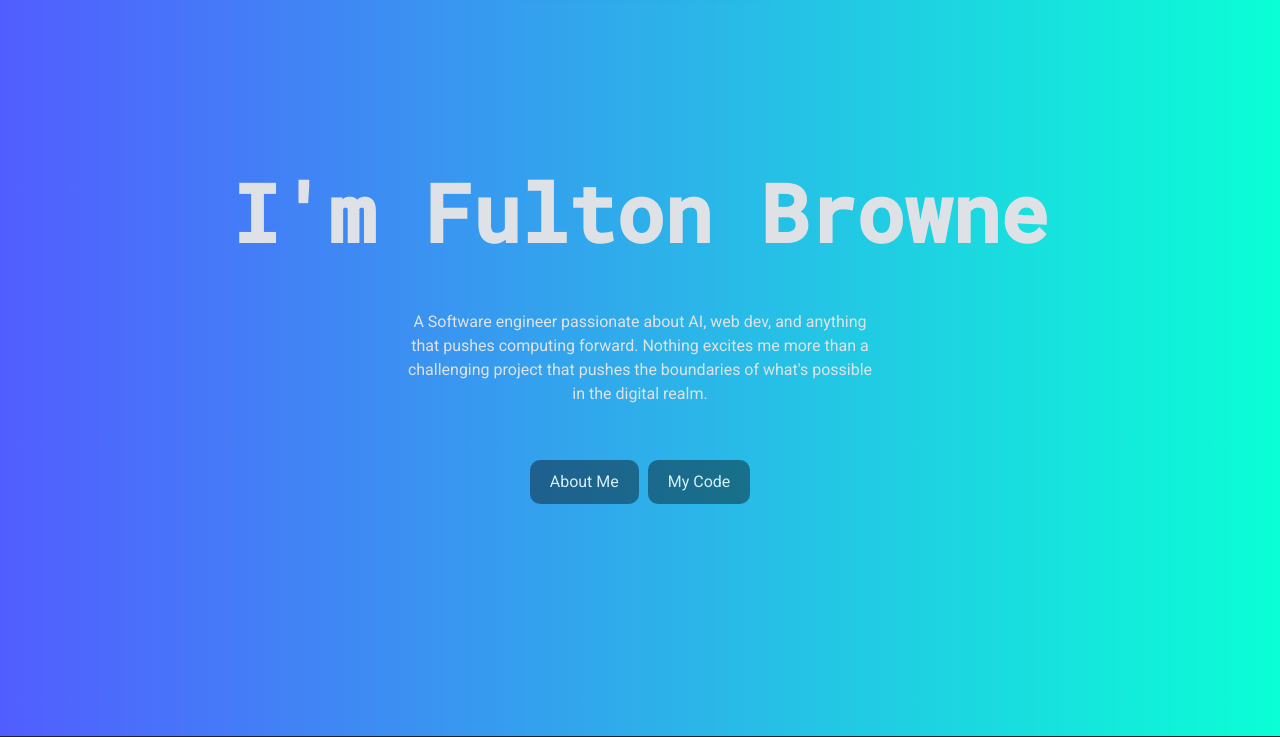
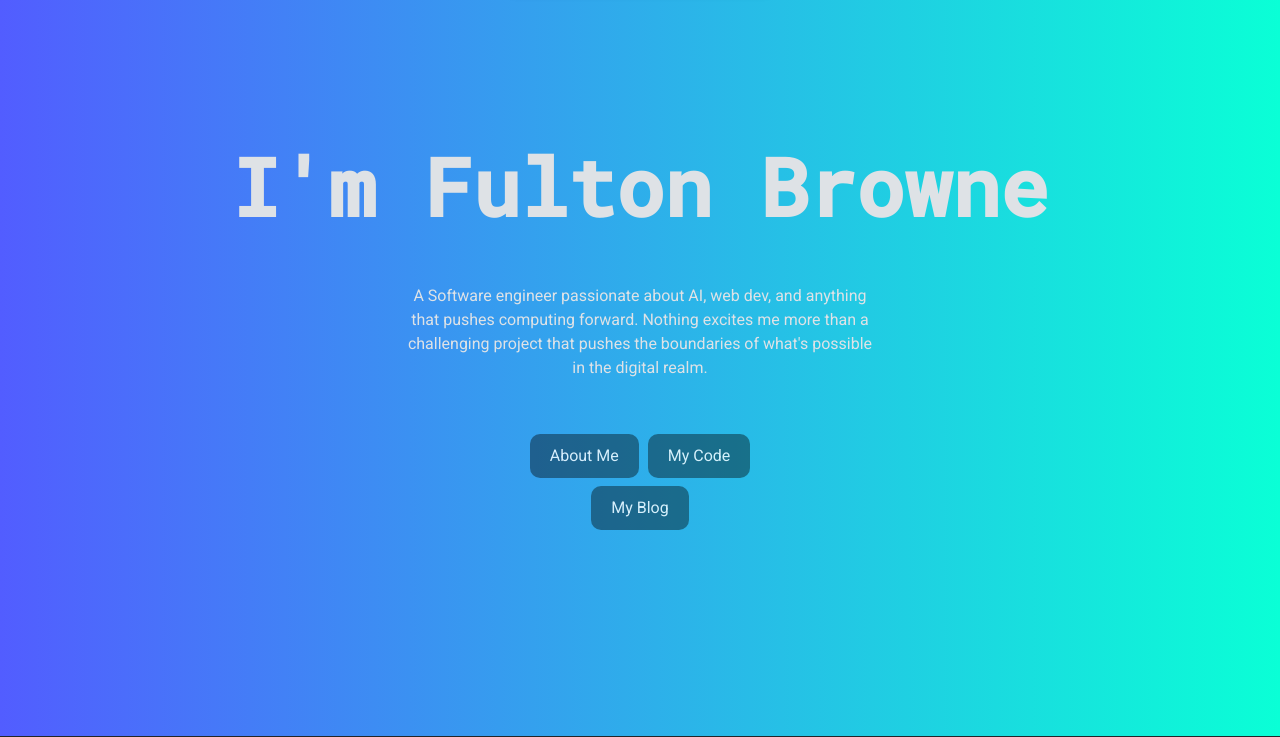
Before and after one commit to FultonBrowne/personalhome, a Django app: page / in a window 1280 px wide. Shown: the part 64-801 px from the top of the page. Run offline with Django 4.2, Linux system fonts and the light colour scheme; some libraries are stand-ins or nearby versions.

Commit message:
Added my cute little blog

```diff
--- a/templates/index.html
+++ b/templates/index.html
@@ -23,6 +23,7 @@
                     <button class="button" onclick="window.location.href='{%  url 'about' %}'">About Me</button>
                     <!--<button class="button" onclick="window.open('https://docs.google.com/document/d/1pb-nuJLa2Y1NP1MnoiiJazVBxVCQDqyVrxskqwUHjPY/edit?usp=sharing', '_blank')" >Resume</button> -->
                     <button class="button" onclick="window.open('https://github.com/FultonBrowne', '_blank')">My Code</button></div>
+                    <button class="button" onclick="window.open('https://fultonsramblings.substack.com/', '_blank')">My Blog</button></div>
             </div>
         </div>
     </div>
```
